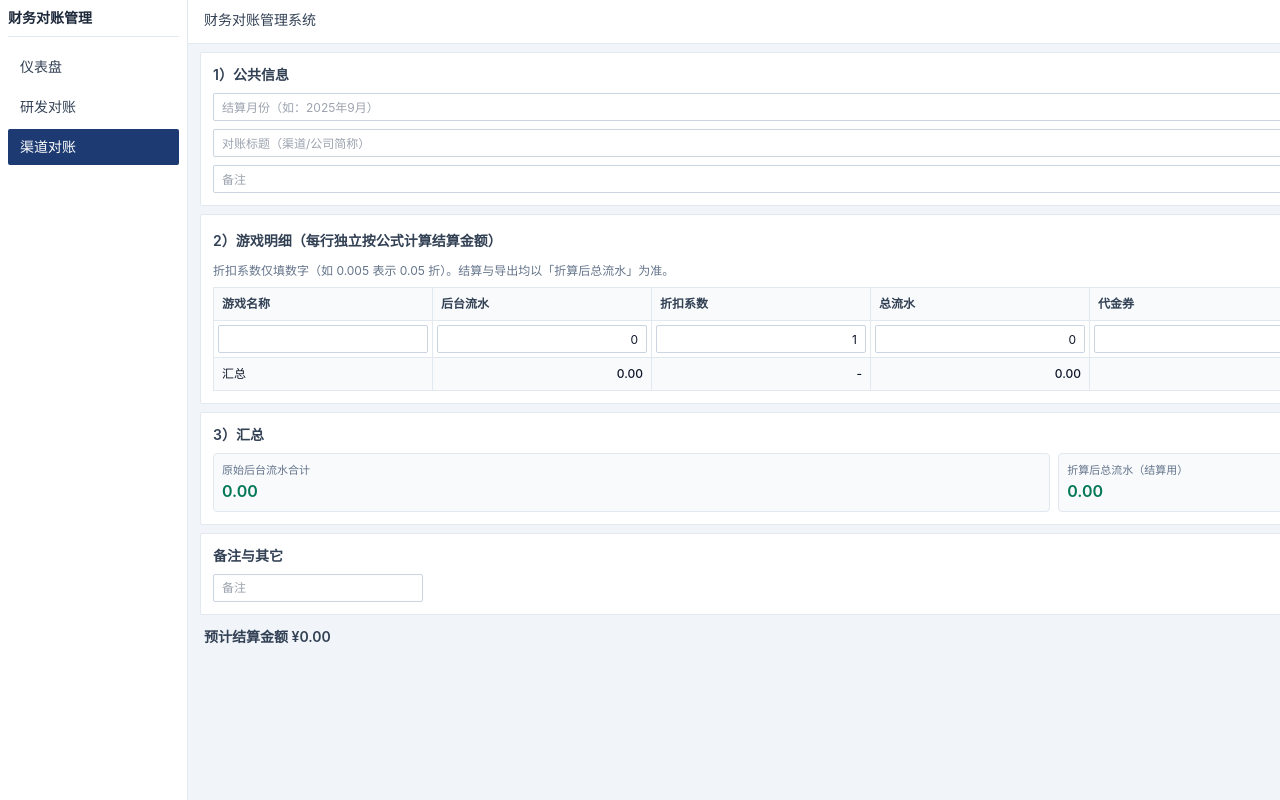
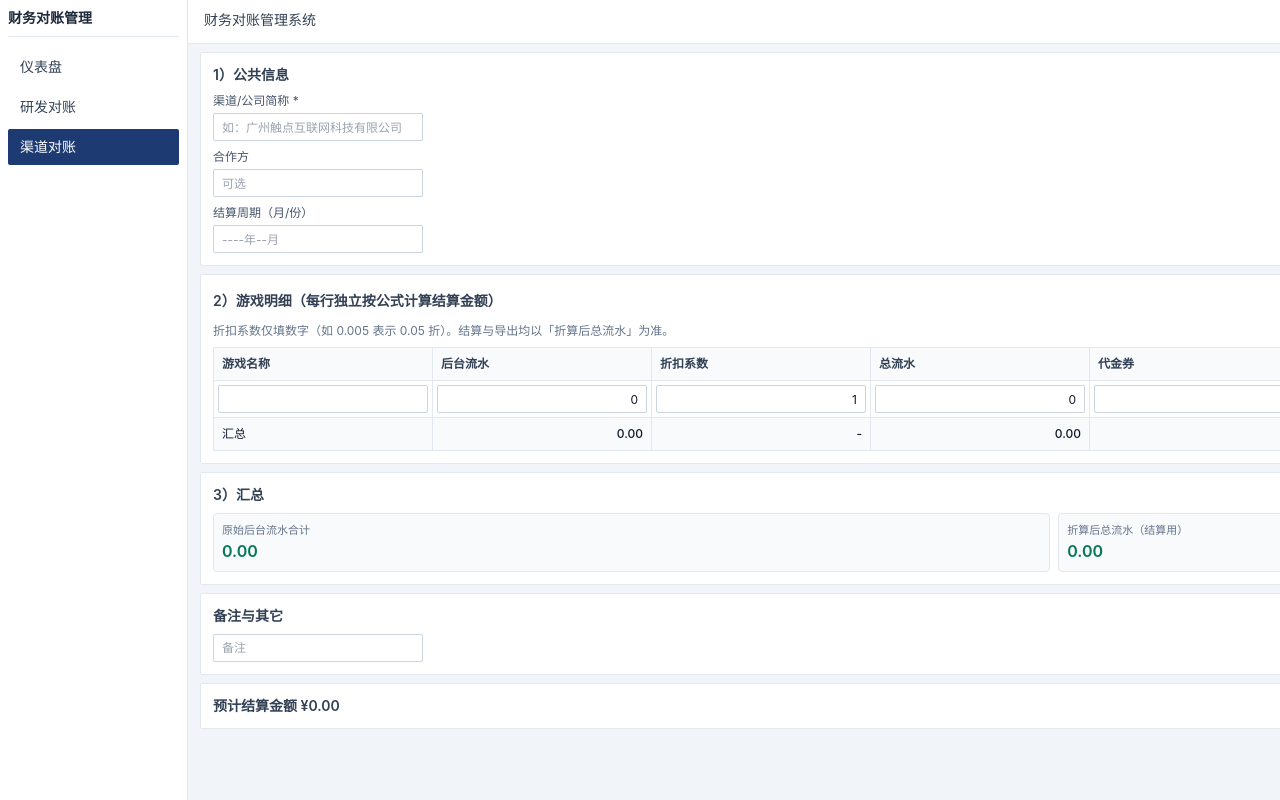
Before and after one commit to yiwa033/dz2026, a Next.js app: page /channel-reconciliation/new in a window 1280 px wide. Shown: the top 800 px of the page. Built offline with nearby package versions, Linux system fonts and the light colour scheme.

Commit message:
feat: further tune editor layout toward target screenshot style
Adjust public info labels/field hierarchy and action bar framing to better match the provided legacy UI while keeping current data model and realtime calculation behavior.

```diff
--- a/src/components/reconciliation/document-editor.tsx
+++ b/src/components/reconciliation/document-editor.tsx
@@ -164,10 +164,22 @@ export function DocumentEditor({
           <div className="text-sm font-semibold text-slate-700">1）公共信息</div>
         </div>
         <div className="grid grid-cols-1 gap-2 md:grid-cols-2">
-          <Input placeholder="结算月份（如：2025年9月）" {...form.register("statement_month")} />
-          <Input placeholder="合作方" {...form.register("partner_name")} />
-          <Input className="md:col-span-2" placeholder="对账标题（渠道/公司简称）" {...form.register("title")} />
-          <Input className="md:col-span-2" placeholder="备注" {...form.register("remark")} />
+          <div className="space-y-1 md:col-span-2">
+            <div className="text-xs text-slate-600">渠道/公司简称 *</div>
+            <Input placeholder="如：广州触点互联网科技有限公司" {...form.register("title")} />
+          </div>
+          <div className="space-y-1 md:col-span-2">
+            <div className="text-xs text-slate-600">合作方</div>
+            <Input placeholder="可选" {...form.register("partner_name")} />
+          </div>
+          <div className="space-y-1">
+            <div className="text-xs text-slate-600">结算周期（月/份）</div>
+            <Input placeholder="----年--月" {...form.register("statement_month")} />
+          </div>
+          <div className="space-y-1">
+            <div className="text-xs text-slate-600">通道费率（%）整单共用</div>
+            <Input type="number" step="0.01" defaultValue={0} />
+          </div>
         </div>
       </Card>
 
@@ -318,7 +330,7 @@ export function DocumentEditor({
         <div className="mb-2 text-sm font-semibold text-slate-700">备注与其它</div>
         <Input placeholder="备注" {...form.register("remark")} />
       </Card>
-      <div className="flex items-center justify-between px-1 pb-1">
+      <div className="flex items-center justify-between rounded-sm border border-slate-200 bg-white px-3 py-2">
         <div className="text-sm font-semibold text-slate-700">预计结算金额 ¥{formatMoney(totals.settlement_amount)}</div>
         <div className="flex gap-2">
           <Link href={listHref}>
```
